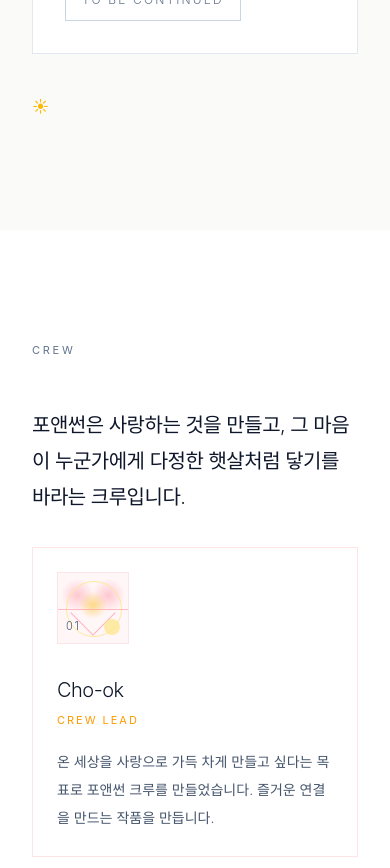
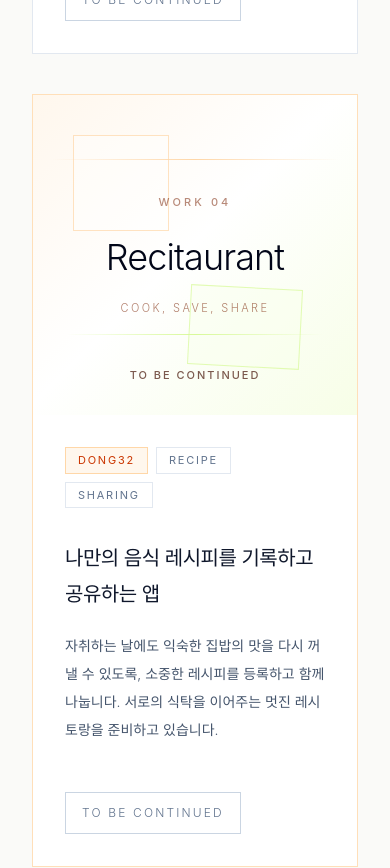
Before and after one commit to fourandsun/fourandsun, a Next.js app: page / in a window 390 px wide. Shown: the part 4160-5028 px from the top of the page. Built offline with nearby package versions, Linux system fonts and the light colour scheme; a web font is replaced by a local one.

Commit message:
동삼이 크루와 레시토랑 작업 추가

```diff
--- a/src/components/Contact.tsx
+++ b/src/components/Contact.tsx
@@ -46,6 +46,17 @@ export default function Contact() {
                   hello@fourandsun.com
                 </motion.a>
 
+                <motion.p
+                  initial={{ opacity: 0, y: 12, filter: "blur(6px)" }}
+                  whileInView={{ opacity: 1, y: 0, filter: "blur(0px)" }}
+                  viewport={{ once: true, margin: "-15% 0px" }}
+                  transition={{ duration: 1.0, delay: 0.25, ease }}
+                  className="text-sm font-light leading-7 text-slate-500"
+                >
+                  우리와 함께 즐거운 작품을 만들고 싶다면 연락해주세요.
+                  다음 멤버는 당신일지도 몰라요.
+                </motion.p>
+
                 <motion.span
                   initial={{ opacity: 0 }}
                   whileInView={{ opacity: 1 }}
--- a/src/components/Crew.tsx
+++ b/src/components/Crew.tsx
@@ -19,10 +19,10 @@ const members = [
     note: "크루에 들어오기도 전에 제품부터 만들었습니다. 세상을 즐겁게 하는 영향력 있는 제품을 만듭니다.",
   },
   {
-    name: "Crew 03",
-    role: "Recruiting",
+    name: "Dong32",
+    role: "Impact Creator",
     mark: "visual",
-    note: "아직 비어 있는 세 번째 자리입니다. 우리와 함께 즐거운 작품을 만들고 싶다면 연락해주세요. 여기가 당신의 자리일지도 몰라요.",
+    note: "만들고 싶은 걸 만들면서, 세상에 필요한 것들을 채워나갑니다. 자유로운 도전으로 작게 시작해 큰 결과를 만듭니다.",
   },
 ];
 
--- a/src/components/Made.tsx
+++ b/src/components/Made.tsx
@@ -54,6 +54,20 @@ const jansangTags = [
   },
   {
     label: "memory",
+    className: "border-slate-200 text-slate-500",
+  },
+];
+const recitaurantTags = [
+  {
+    label: "Dong32",
+    className: "border-orange-200 bg-orange-50 text-orange-700",
+  },
+  {
+    label: "recipe",
+    className: "border-slate-200 text-slate-500",
+  },
+  {
+    label: "sharing",
     className: "border-slate-200 text-slate-500",
   },
 ];
@@ -281,6 +295,72 @@ export default function Made() {
           </div>
         </div>
       </motion.div>
+
+      <motion.div
+        initial={{ opacity: 0, y: 24, filter: "blur(8px)" }}
+        whileInView={{ opacity: 1, y: 0, filter: "blur(0px)" }}
+        viewport={{ once: true, margin: "-15% 0px" }}
+        transition={{ duration: 1.2, delay: 0.25, ease }}
+        className="overflow-hidden border border-orange-200/80 bg-white"
+      >
+        <div className="grid gap-0 md:grid-cols-[1.05fr_0.95fr]">
+          <div className="relative flex min-h-80 items-center justify-center overflow-hidden bg-[linear-gradient(135deg,#fff7ed,#ffffff_48%,#f7fee7)] p-8 md:p-10">
+            <div className="pointer-events-none absolute left-10 top-10 h-24 w-24 border border-orange-200/70 bg-white/35" />
+            <div className="pointer-events-none absolute bottom-12 right-14 h-20 w-28 rotate-3 border border-lime-200/70 bg-lime-50/35" />
+            <div className="pointer-events-none absolute left-1/2 top-16 h-px w-72 -translate-x-1/2 bg-gradient-to-r from-transparent via-orange-200 to-transparent" />
+            <div className="pointer-events-none absolute bottom-20 left-1/2 h-px w-64 -translate-x-1/2 bg-gradient-to-r from-transparent via-lime-200 to-transparent" />
+            <div className="relative text-center">
+              <p className="text-[11px] font-medium uppercase tracking-[0.28em] text-orange-900/55">
+                work 04
+              </p>
+              <h3 className="mt-6 text-4xl font-light leading-tight tracking-tight text-slate-950 md:text-5xl">
+                Recitaurant
+              </h3>
+              <p className="mt-5 text-[11px] font-light uppercase tracking-[0.22em] text-orange-900/60">
+                cook, save, share
+              </p>
+            </div>
+            <p className="absolute bottom-8 left-1/2 -translate-x-1/2 text-[11px] font-medium uppercase tracking-[0.18em] text-orange-950/70">
+              To be continued
+            </p>
+          </div>
+
+          <div className="flex flex-col justify-between gap-12 p-8 md:p-10">
+            <div>
+              <div className="flex flex-wrap gap-2">
+                {recitaurantTags.map((tag) =>
+                  tag.label === "Dong32" ? (
+                    <button
+                      key={tag.label}
+                      type="button"
+                      onClick={() => scrollTo("crew")}
+                      className={`border px-3 py-1 text-[11px] uppercase tracking-[0.16em] transition-colors duration-300 hover:border-orange-300 hover:bg-orange-100 ${tag.className}`}
+                    >
+                      {tag.label}
+                    </button>
+                  ) : (
+                    <span
+                      key={tag.label}
+                      className={`border px-3 py-1 text-[11px] uppercase tracking-[0.16em] ${tag.className}`}
+                    >
+                      {tag.label}
+                    </span>
+                  )
+                )}
+              </div>
+              <p className="mt-8 text-xl font-light leading-[1.8] tracking-tight text-slate-900 md:text-2xl">
+                나만의 음식 레시피를 기록하고 공유하는 앱
+              </p>
+              <p className="mt-5 text-sm font-light leading-7 text-slate-600">
+                자취하는 날에도 익숙한 집밥의 맛을 다시 꺼낼 수 있도록, 소중한 레시피를 등록하고 함께 나눕니다. 서로의 식탁을 이어주는 멋진 레시토랑을 준비하고 있습니다.
+              </p>
+            </div>
+            <span className="w-fit border border-slate-300 px-4 py-3 text-xs font-light uppercase tracking-[0.18em] text-slate-500">
+              To be continued
+            </span>
+          </div>
+        </div>
+      </motion.div>
     </SectionLayout>
   );
 }
```
